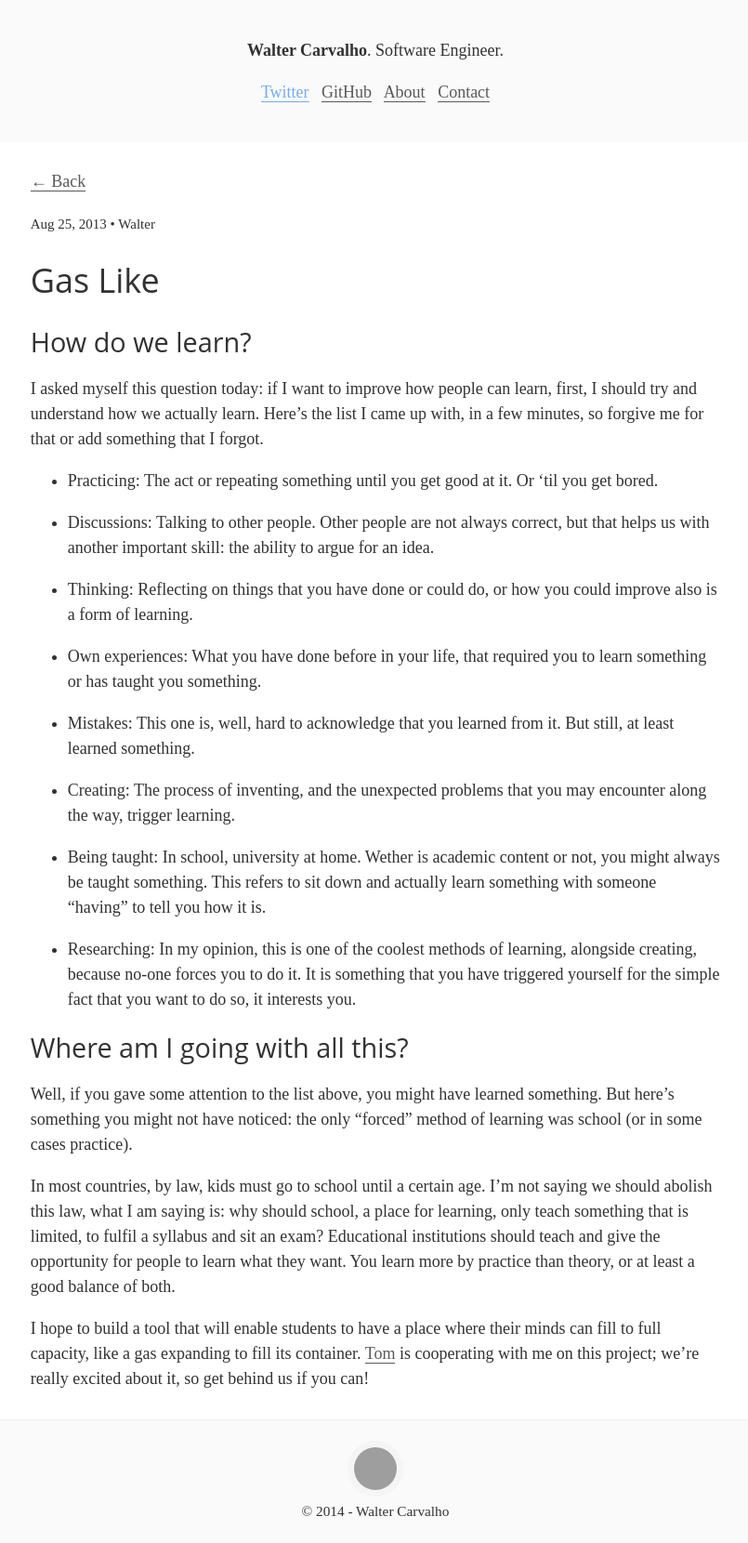
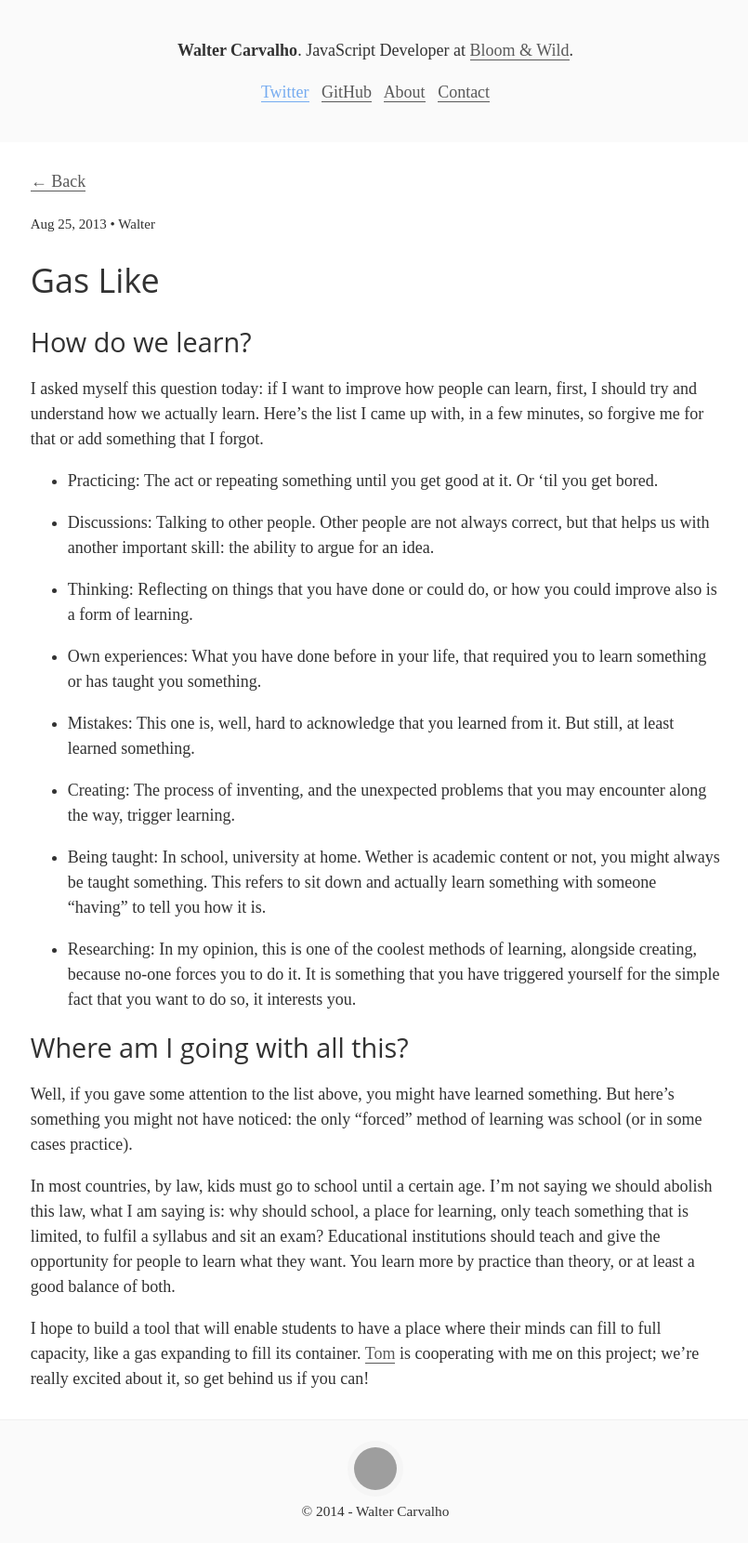
Before and after one commit to waltfy/waltfy.github.io, a Jekyll site: the page built from _posts/2013-08-25-gas-like.markdown, in a window 1280 px wide. Shown: the whole page at 93% size, without its empty margins (236-1041 px from the left). Built offline with Jekyll 4.4.1, drawn with Linux system fonts in a browser that asks for light colours; grey boxes are pictures that could not be loaded.

Commit message:
updating job

```diff
--- a/_includes/header.html
+++ b/_includes/header.html
@@ -1,5 +1,5 @@
 <header class='u-center'>
-  <p><b>Walter Carvalho</b>. Software Engineer.</p>
+  <p><b>Walter Carvalho</b>. JavaScript Developer at <a href='//www.bloomandwild.com' target='_blank'>Bloom &amp; Wild</a>.</p>
   <p>
     <span class='u-twitter'><a href='http://www.twitter.com/{{ site.twitter_username }}'>Twitter</a></span>
     &nbsp;
```
